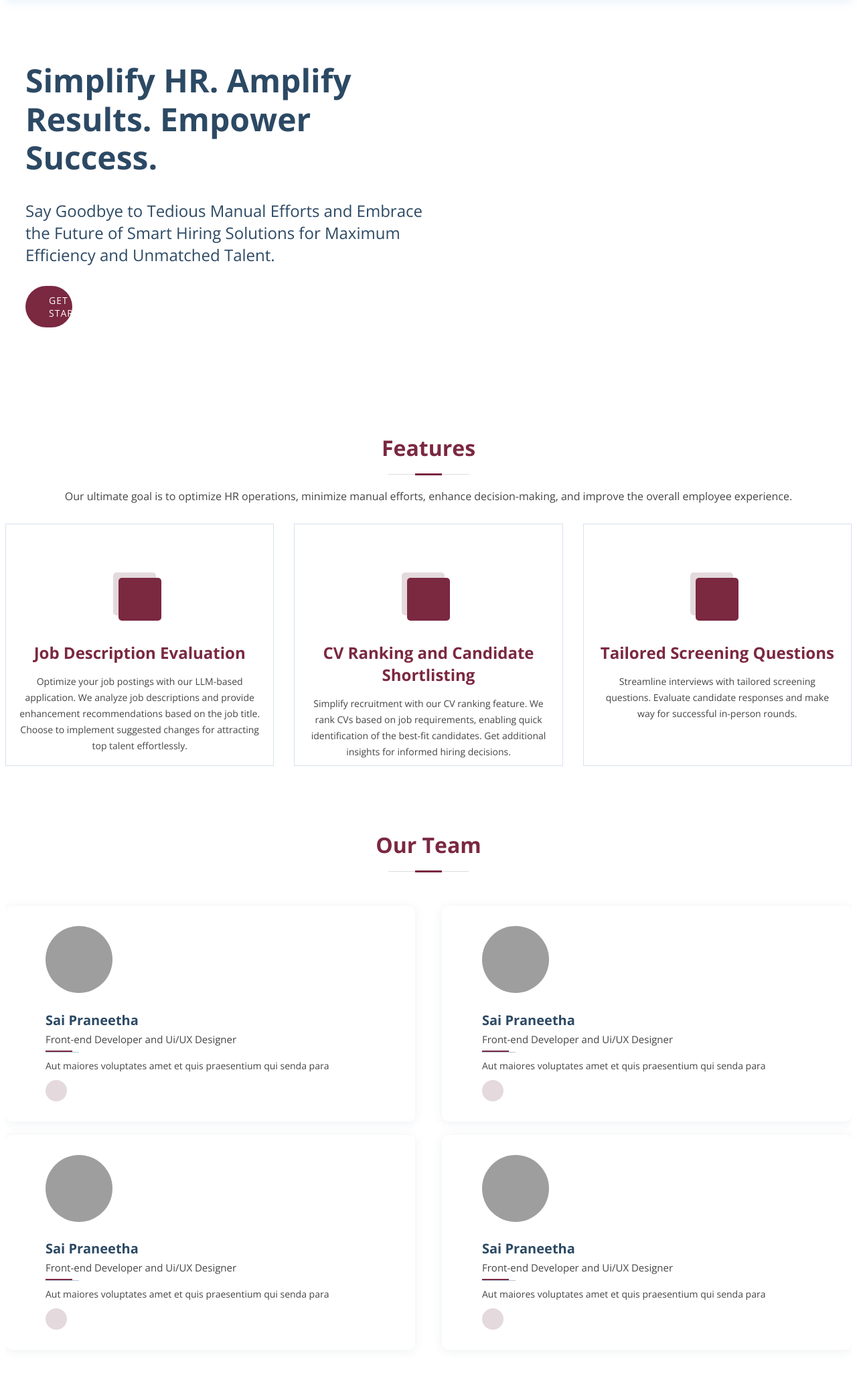
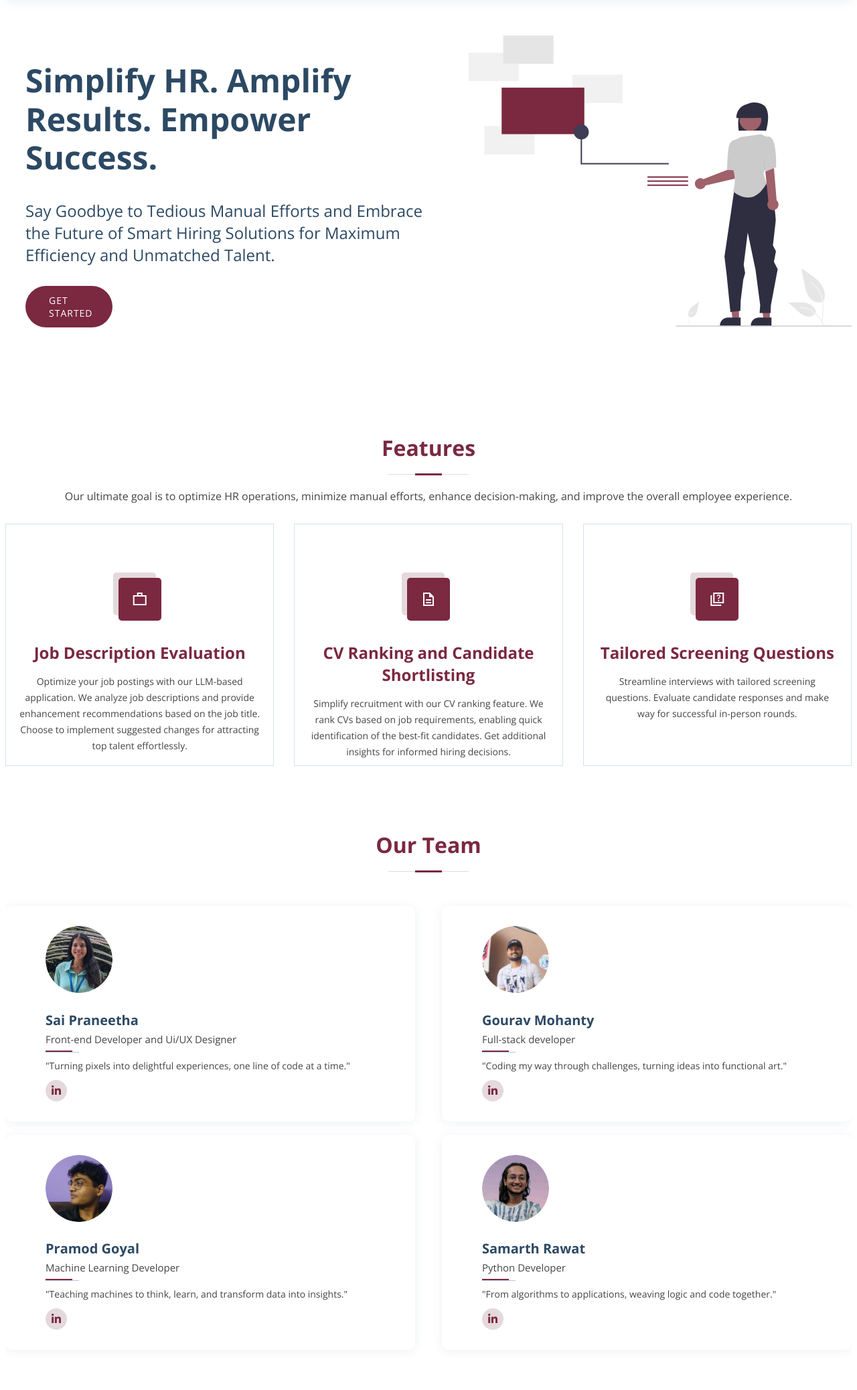
Before and after one commit to goyalpramod/LLM_Bankathon, a Django app: page / in a window 1280 px wide. Shown: the part 90-2166 px from the top of the page at 67% size. Run offline with Django 3.2, Linux system fonts and the light colour scheme; parts of the project's set-up code (start-up, migrations or seed data) failed here and were passed over; grey boxes are pictures that could not be loaded.

Commit message:
Landing Page Complete

```diff
--- a/LLM/LandingPage/static/LandingPage/stylesheet.css
+++ b/LLM/LandingPage/static/LandingPage/stylesheet.css
@@ -320,6 +320,7 @@ h6 {
   margin-right: 40rem;
   margin-left: 0;
   text-align: left;
+  width: 60px;
 }
 
 #hero .btn-get-started:hover {
--- a/LLM/LandingPage/templates/LandingPage/landing.html
+++ b/LLM/LandingPage/templates/LandingPage/landing.html
@@ -4,7 +4,7 @@
     <meta charset="utf-8" />
     <meta content="width=device-width, initial-scale=1.0" name="viewport" />
 
-    <title>HRLogicx</title>
+    <title>AxisHR</title>
     <meta content="" name="description" />
     <meta content="" name="keywords" />
 
@@ -12,6 +12,18 @@
 
     <link
       href="https://fonts.googleapis.com/css?family=Open+Sans:300,300i,400,400i,600,600i,700,700i|Raleway:300,300i,400,400i,500,500i,600,600i,700,700i|Poppins:300,300i,400,400i,500,500i,600,600i,700,700i"
+      rel="stylesheet"
+    />
+    <link
+      rel="stylesheet"
+      href="https://cdnjs.cloudflare.com/ajax/libs/font-awesome/6.0.0-beta3/css/all.min.css"
+    />
+    <link
+      href="https://fonts.googleapis.com/css2?family=Material+Symbols+Sharp:opsz,wght,FILL,GRAD@20..48,100..700,0..1,-50..200"
+      rel="stylesheet"
+    />
+    <link
+      href="https://fonts.googleapis.com/css2?family=Material+Symbols+Sharp"
       rel="stylesheet"
     />
 
@@ -36,7 +48,7 @@
     </header>
 
     <section id="hero" class="d-flex align-items-center">
-      <div class="container text-center">
+      <div class="container text-left">
         <h1 class="hero-title">
           Simplify HR. Amplify Results. Empower Success.
         </h1>
@@ -44,7 +56,21 @@
           Say Goodbye to Tedious Manual Efforts and Embrace the Future of Smart
           Hiring Solutions for Maximum Efficiency and Unmatched Talent.
         </h3>
-        <a href="#" class="btn-get-started scrollto">Get Started</a>
+        <div class="btn-container">
+          <a
+            href="{% url 'accounts:login_view' %}"
+            class="btn-get-started scrollto"
+            >Get Started</a
+          >
+        </div>
+      </div>
+      <div class="hero-svg">
+        <div class="svg-container">
+          <img
+            src="{% static 'LandingPage/assets/undraw_instant_information_re_c5v5.svg' %}"
+            class="svg-right"
+          />
+        </div>
       </div>
     </section>
 
@@ -63,7 +89,9 @@
           <div class="row">
             <div class="col-lg-4 col-md-6 d-flex align-items-stretch">
               <div class="icon-box">
-                <div class="icon"><i class="fas fa-heartbeat"></i></div>
+                <div class="icon">
+                  <span class="material-symbols-sharp"> work </span>
+                </div>
                 <h4><a href="">Job Description Evaluation</a></h4>
                 <p>
                   Optimize your job postings with our LLM-based application. We
@@ -78,7 +106,9 @@
               class="col-lg-4 col-md-6 d-flex align-items-stretch mt-4 mt-md-0"
             >
               <div class="icon-box">
-                <div class="icon"><i class="fas fa-pills"></i></div>
+                <div class="icon">
+                  <span class="material-symbols-sharp"> description </span>
+                </div>
                 <h4><a href="">CV Ranking and Candidate Shortlisting</a></h4>
                 <p>
                   Simplify recruitment with our CV ranking feature. We rank CVs
@@ -93,7 +123,9 @@
               class="col-lg-4 col-md-6 d-flex align-items-stretch mt-4 mt-lg-0"
             >
               <div class="icon-box">
-                <div class="icon"><i class="fas fa-hospital-user"></i></div>
+                <div class="icon">
+                  <span class="material-symbols-sharp"> quiz </span>
+                </div>
                 <h4><a href="">Tailored Screening Questions</a></h4>
                 <p>
                   Streamline interviews with tailored screening questions.
@@ -117,7 +149,7 @@
               <div class="member d-flex align-items-start">
                 <div class="pic">
                   <img
-                    src="{% static 'assets/team_img/Paneer.jpg' %}"
+                    src="{% static 'LandingPage/assets/Paneer.png' %}"
                     class="img-fluid"
                     alt=""
                   />
@@ -126,11 +158,13 @@
                   <h4>Sai Praneetha</h4>
                   <span>Front-end Developer and Ui/UX Designer</span>
                   <p>
-                    Aut maiores voluptates amet et quis praesentium qui senda
-                    para
+                    "Turning pixels into delightful experiences, one line of
+                    code at a time."
                   </p>
                   <div class="social">
-                    <a href=""> <i class="ri-linkedin-box-fill"></i> </a>
+                    <a href="https://www.linkedin.com/in/saipraneetha/"
+                      ><i class="fa-brands fa-linkedin-in"></i
+                    ></a>
                   </div>
                 </div>
               </div>
@@ -140,20 +174,22 @@
               <div class="member d-flex align-items-start">
                 <div class="pic">
                   <img
-                    src="{% static 'assets/img/doctors/doctors-4.jpg' %}"
+                    src="{% static 'LandingPage/assets/Gouravv.png' %}"
                     class="img-fluid"
                     alt=""
                   />
                 </div>
                 <div class="member-info">
-                  <h4>Sai Praneetha</h4>
-                  <span>Front-end Developer and Ui/UX Designer</span>
+                  <h4>Gourav Mohanty</h4>
+                  <span>Full-stack developer</span>
                   <p>
-                    Aut maiores voluptates amet et quis praesentium qui senda
-                    para
+                    "Coding my way through challenges, turning ideas into
+                    functional art."
                   </p>
                   <div class="social">
-                    <a href=""> <i class="ri-linkedin-box-fill"></i> </a>
+                    <a href="https://www.linkedin.com/in/mohanty-gourav/"
+                      ><i class="fa-brands fa-linkedin-in"></i
+                    ></a>
                   </div>
                 </div>
               </div>
@@ -163,20 +199,22 @@
               <div class="member d-flex align-items-start">
                 <div class="pic">
                   <img
-                    src="{% static 'LandingPage/team_img/Paneer.jpg' %}"
+                    src="{% static 'LandingPage/assets/Pramod.png' %}"
                     class="img-fluid"
                     alt=""
                   />
                 </div>
                 <div class="member-info">
-                  <h4>Sai Praneetha</h4>
-                  <span>Front-end Developer and Ui/UX Designer</span>
+                  <h4>Pramod Goyal</h4>
+                  <span>Machine Learning Developer</span>
                   <p>
-                    Aut maiores voluptates amet et quis praesentium qui senda
-                    para
+                    "Teaching machines to think, learn, and transform data into
+                    insights."
                   </p>
                   <div class="social">
-                    <a href=""> <i class="ri-linkedin-box-fill"></i> </a>
+                    <a href="https://www.linkedin.com/in/goyalpramod/"
+                      ><i class="fa-brands fa-linkedin-in"></i
+                    ></a>
                   </div>
                 </div>
               </div>
@@ -186,20 +224,22 @@
               <div class="member d-flex align-items-start">
                 <div class="pic">
                   <img
-                    src="{% static 'LandingPage/img/doctors/doctors-4.jpg' %}"
+                    src="{% static 'LandingPage/assets/Samarth.png' %}"
                     class="img-fluid"
                     alt=""
                   />
                 </div>
                 <div class="member-info">
-                  <h4>Sai Praneetha</h4>
-                  <span>Front-end Developer and Ui/UX Designer</span>
+                  <h4>Samarth Rawat</h4>
+                  <span>Python Developer</span>
                   <p>
-                    Aut maiores voluptates amet et quis praesentium qui senda
-                    para
+                    "From algorithms to applications, weaving logic and code
+                    together."
                   </p>
                   <div class="social">
-                    <a href=""> <i class="ri-linkedin-box-fill"></i> </a>
+                    <a href="https://www.linkedin.com/in/samarthrawat1/"
+                      ><i class="fa-brands fa-linkedin-in"></i
+                    ></a>
                   </div>
                 </div>
               </div>
```
Also changed, not shown: LLM/LandingPage/static/LandingPage/assets/Gouravv.png (added), LLM/LandingPage/static/LandingPage/assets/Paneer.png (added), LLM/LandingPage/static/LandingPage/assets/Pramod.png (added), LLM/LandingPage/static/LandingPage/assets/Samarth.png (added), LLM/LandingPage/static/LandingPage/assets/undraw_instant_information_re_c5v5.svg (added).
